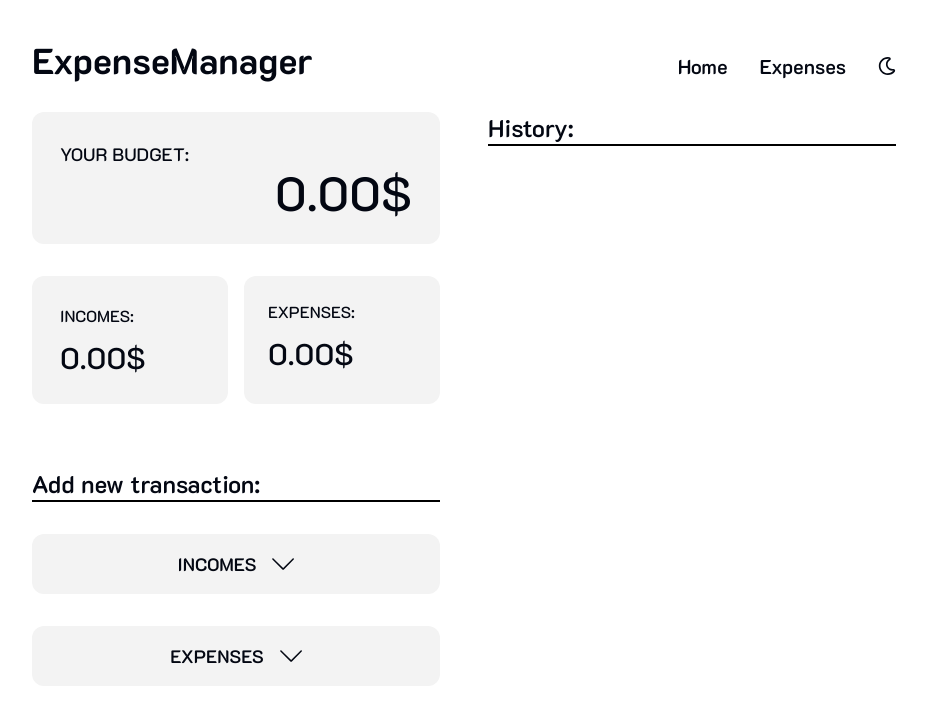
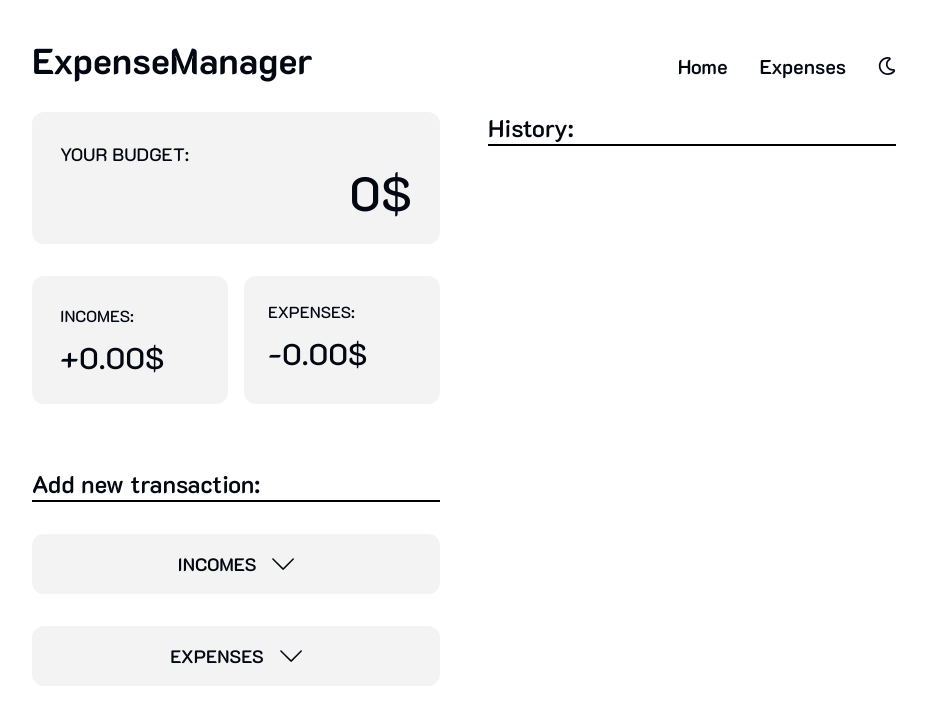
Before and after one commit to zofiaMrugalska/ExpenseManager, a React (Create React App) app: page /expenses in a window 1280 px wide. Shown: the top 702 px of the page, without its empty margins (176-1103 px from the left). Built offline with nearby package versions, Linux system fonts and the light colour scheme.

Commit message:
adding your budget logic

```diff
--- a/src/pages/expenses/components/YourBudget.jsx
+++ b/src/pages/expenses/components/YourBudget.jsx
@@ -1,24 +1,48 @@
-import { useContext } from "react";
+import { useContext, useState } from "react";
 import Context from "../../../Context";
 
 const YourBudget = () => {
   const { mode } = useContext(Context);
+  const { historyData } = useContext(Context);
+
+  console.log(historyData);
+  const totalIncomesAmount = historyData.reduce((sum, amount) => {
+    if (amount.incomesAmount) {
+      return sum + amount.incomesAmount;
+    } else {
+      return sum;
+    }
+  }, 0);
+  console.log(totalIncomesAmount);
+
+  const totalExpensesAmount = historyData.reduce((sum, amount) => {
+    if (amount.expensesAmount) {
+      return sum + amount.expensesAmount;
+    } else {
+      return sum;
+    }
+  }, 0);
+  console.log(totalExpensesAmount);
+
+  const yourBudgetAmount = totalIncomesAmount - totalExpensesAmount;
+
   const changeBackgroundColor = mode === "light" ? "bg-[#F3F3F3]" : "bg-[#272626]";
   return (
     <div className="font-K2D">
       <section className=" max-w-[600px]  grid grid-cols-2 gap-4 py-8 ">
         <div className={`col-span-2 p-7 rounded-xl ${changeBackgroundColor} `}>
           <h1 className=" text-base sm:text-lg font-medium">YOUR BUDGET:</h1>
-          <h2 className=" text-3xl sm:text-5xl text-right font-medium">0.00$</h2>
+          <h2 className=" text-3xl sm:text-5xl text-right font-medium">{yourBudgetAmount}$</h2>
         </div>
 
         <div className={` mt-4 p-7 rounded-xl ${changeBackgroundColor}`}>
           <h1 className=" text-sm sm:text-base font-medium">INCOMES:</h1>
-          <h2 className="mt-3 text-xl sm:text-3xl font-medium">0.00$</h2>
+          <h2 className="mt-3 text-xl sm:text-3xl font-medium">+{totalIncomesAmount}.00$</h2>
         </div>
+
         <div className={` mt-4 p-6 rounded-xl ${changeBackgroundColor}`}>
           <h1 className=" text-sm sm:text-base font-medium">EXPENSES:</h1>
-          <h2 className="mt-3 text-xl sm:text-3xl font-medium">0.00$</h2>
+          <h2 className="mt-3 text-xl sm:text-3xl font-medium">-{totalExpensesAmount}.00$</h2>
         </div>
       </section>
     </div>
```
